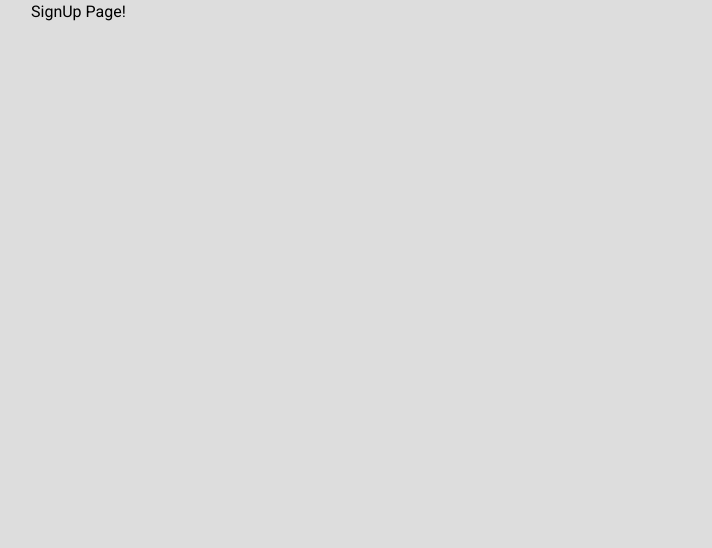
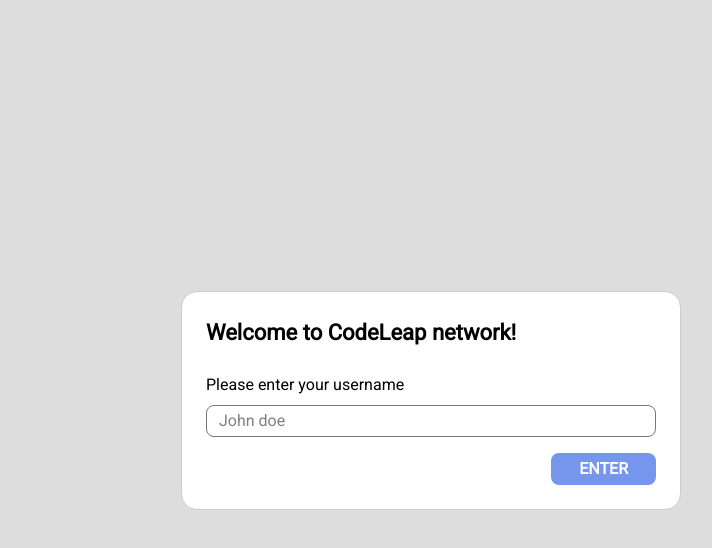
Before and after one commit to bulnes/codeleap-fe, a React (Vite) app: page /signup in a window 1280 px wide. Shown: the top 548 px of the page, without its empty margins (209-921 px from the left). Built offline with nearby package versions, Linux system fonts and the light colour scheme.

Commit message:
feat: add sign-up page and structure

```diff
--- a/src/constants.ts
+++ b/src/constants.ts
@@ -1 +1 @@
-export const STORAGE_SIGNUP_KEY = 'codeleap-signup';
+export const STORAGE_SIGNUP_KEY = 'codeleap-signup-username';
--- a/src/pages/sign-up.tsx
+++ b/src/pages/sign-up.tsx
@@ -1,7 +1,53 @@
+import { useNavigate } from "react-router";
+import {
+  InputTextField,
+  InputTextLabel,
+  InputTextWrapper,
+} from "../components/input-text";
+import { SubmitButton } from "../components/submit-button";
+import { Title } from "../components/title";
+import { STORAGE_SIGNUP_KEY } from "../constants";
+
 export function SignUpPage() {
+  const navigate = useNavigate();
+
+  const handleSubmit = (event: React.FormEvent) => {
+    event.preventDefault();
+
+    const form = event.target as HTMLFormElement;
+    const formData = new FormData(form);
+    const username = formData.get("username") as string;
+    const formattedUsername = username.trim().replace(/\s+/g, " ");
+
+    sessionStorage.setItem(STORAGE_SIGNUP_KEY, formattedUsername);
+
+    navigate("/");
+  };
+
   return (
-    <>
-      <h1>SignUp Page!</h1>
-    </>
+    <div className="flex justify-center items-center h-screen">
+      <form
+        onSubmit={handleSubmit}
+        className="bg-white w-full max-w-[500px] border border-[#ccc] rounded-2xl p-6"
+      >
+        <Title>Welcome to CodeLeap network!</Title>
+
+        <InputTextWrapper>
+          <InputTextLabel htmlFor="username">
+            Please enter your username
+          </InputTextLabel>
+          <InputTextField
+            name="username"
+            id="username"
+            placeholder="John doe"
+            required
+          />
+        </InputTextWrapper>
+
+        <div className="text-right">
+          <SubmitButton>Enter</SubmitButton>
+        </div>
+      </form>
+    </div>
   );
 }
```
